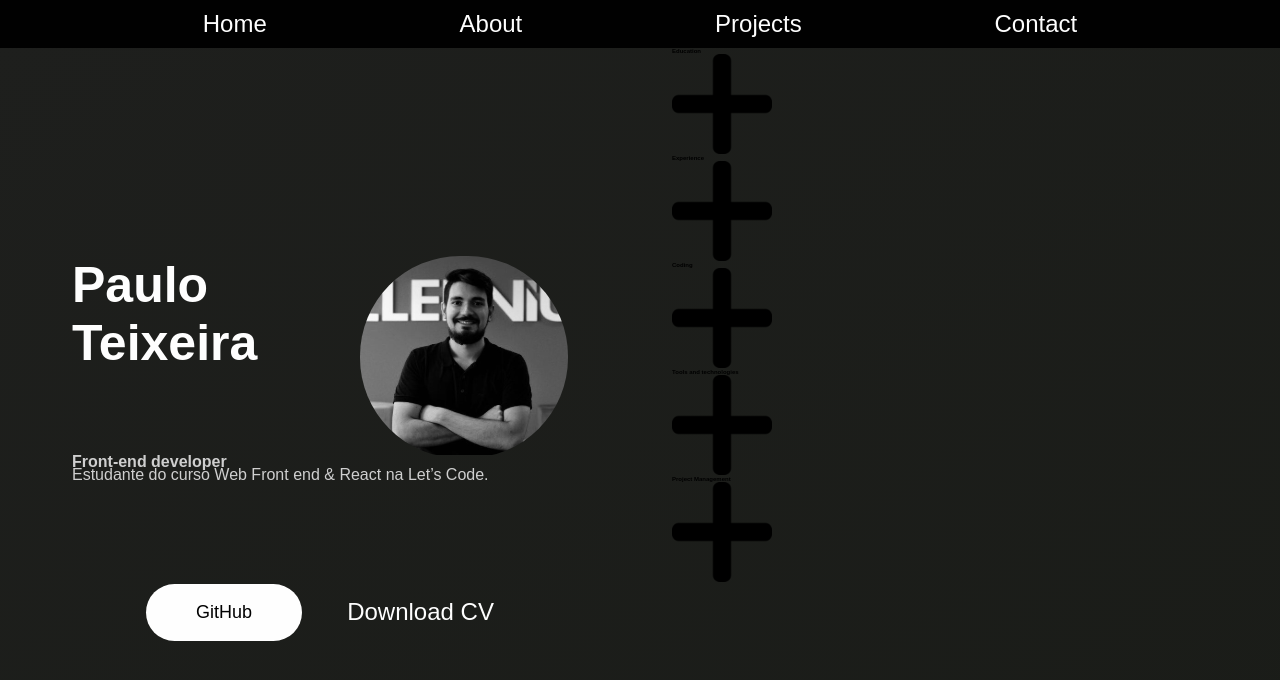
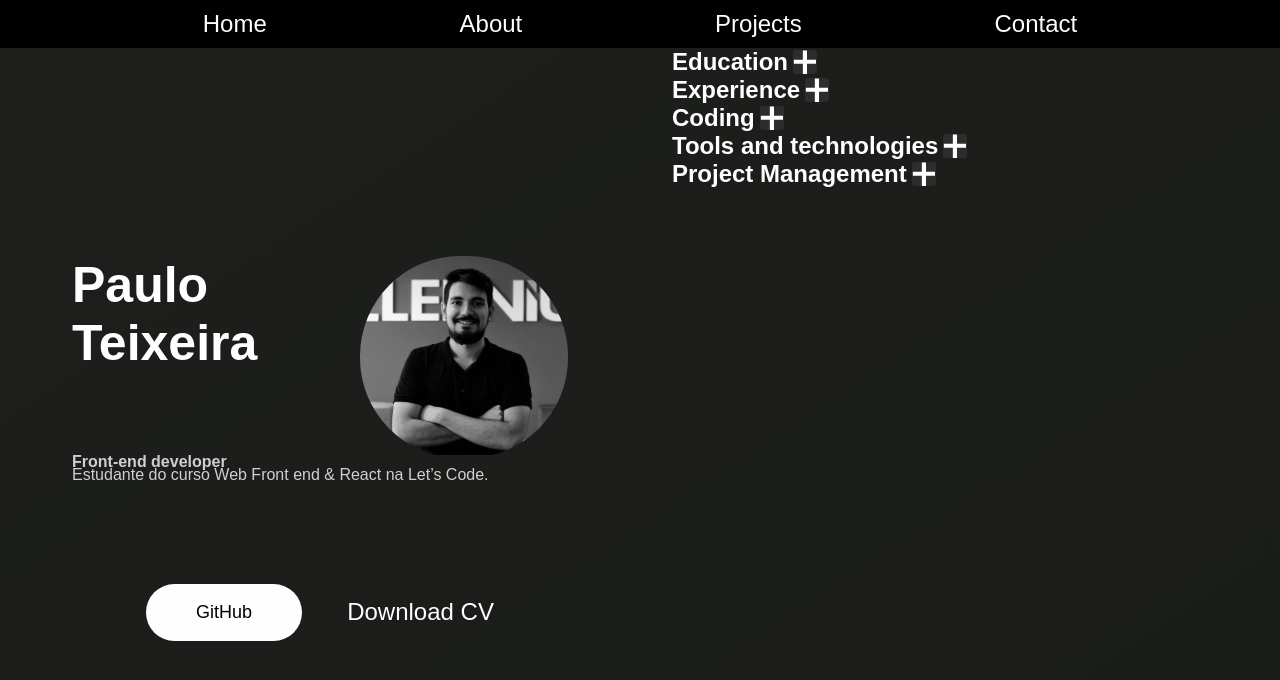
Before and after one commit to paulinhoteixeira/paulo-cv-react, a React (Create React App) app: page /about in a window 1280 px wide. Shown: the top 680 px of the page. Built offline with nearby package versions, Linux system fonts and the light colour scheme.

Commit message:
imagens puls e closeButton alteradas, adicionado o css do componente InfoBox

```diff
--- a/src/components/InfoBox/index.js
+++ b/src/components/InfoBox/index.js
@@ -1,6 +1,8 @@
 import { useState } from "react";
 import Plus from '../assets/plus.svg'
 import CloseButton from '../assets/closeButton.svg'
+
+import './style.css';
 
 const InfoBox = (props) => {
   const [ visible, setVisible ] = useState(false);
@@ -10,8 +12,8 @@ const InfoBox = (props) => {
   }
 
   return (
-    <div>
-      <div>
+    <div className="infoBox">
+      <div className="infoBoxTitle">
         <h2>{props.title}</h2>
 
         <img onClick={ Visible } src={visible ? CloseButton : Plus} alt="Icone para abrir e fechar conteúdo"/>
--- /dev/null
+++ b/src/components/InfoBox/style.css
@@ -0,0 +1,22 @@
+.infoBox {
+  display: flex;
+  flex-direction: column;
+}
+
+.infoBoxTitle {
+  display: flex;
+  align-items: center;
+}
+
+.infoBoxTitle h2 {
+  font-size: 2.4rem;
+  color: #fefefe;
+}
+
+.infoBoxTitle img{
+    width: 2.4rem;
+    height: 2.4rem;
+    background-color: #cfcfcf17;
+    margin-left: 5px;
+    border-radius: 3px;
+}
```
Also changed, not shown: src/components/assets/closeButton.svg, src/components/assets/plus.svg.
